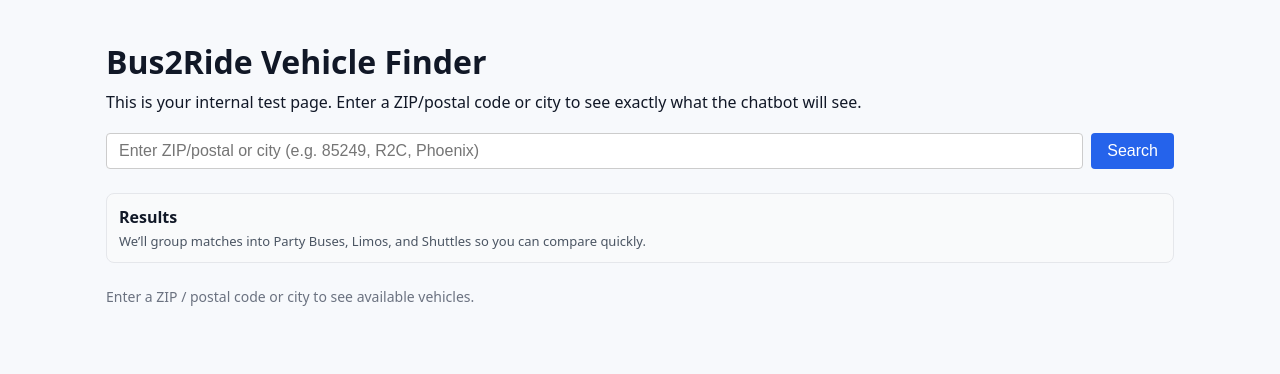
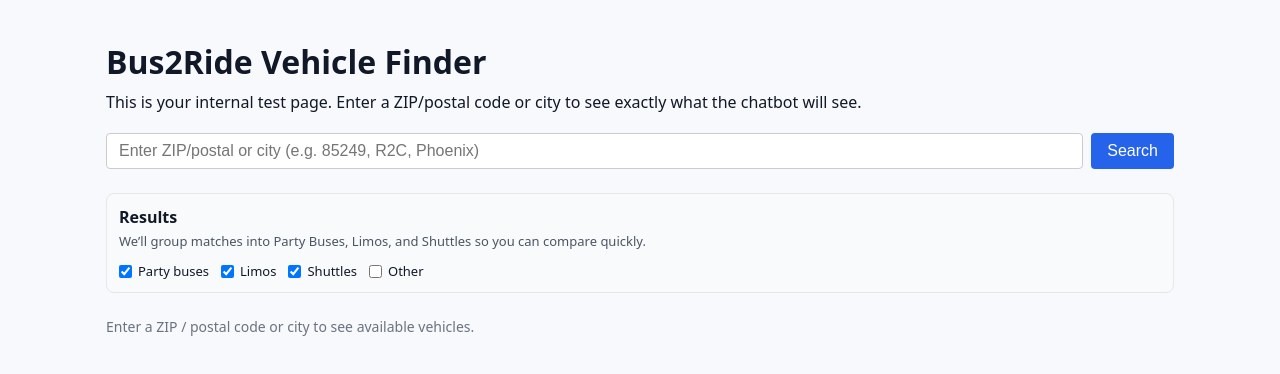
Before and after one commit to partybusexperts/bus2ride-chatbot-11-18-2025, a Next.js app: page / in a window 1280 px wide. Shown: the top 374 px of the page. Built offline with nearby package versions, Linux system fonts and the light colour scheme.

Commit message:
Add category visibility toggles

```diff
--- a/src/app/page.tsx
+++ b/src/app/page.tsx
@@ -71,6 +71,12 @@ export default function HomePage() {
   const [loading, setLoading] = useState(false);
   const [vehicles, setVehicles] = useState<Vehicle[]>([]);
   const [error, setError] = useState<string | null>(null);
+  const [visibleCategories, setVisibleCategories] = useState({
+    partyBuses: true,
+    limos: true,
+    shuttles: true,
+    others: false,
+  });
 
   async function handleSearch(e: React.FormEvent<HTMLFormElement>) {
     e.preventDefault();
@@ -157,6 +163,20 @@ export default function HomePage() {
     </div>
   );
 
+  const toggleCategory = (key: keyof typeof visibleCategories) => {
+    setVisibleCategories((prev) => ({
+      ...prev,
+      [key]: !prev[key],
+    }));
+  };
+
+  const categoryOptions: Array<{ key: keyof typeof visibleCategories; label: string }> = [
+    { key: 'partyBuses', label: 'Party buses' },
+    { key: 'limos', label: 'Limos' },
+    { key: 'shuttles', label: 'Shuttles' },
+    { key: 'others', label: 'Other' },
+  ];
+
   return (
     <main
       style={{
@@ -218,6 +238,27 @@ export default function HomePage() {
         <p style={{ fontSize: 13, color: '#4b5563', marginTop: 4 }}>
           We’ll group matches into Party Buses, Limos, and Shuttles so you can compare quickly.
         </p>
+        <div
+          style={{
+            display: 'flex',
+            flexWrap: 'wrap',
+            gap: 12,
+            marginTop: 12,
+            fontSize: 13,
+            color: '#111827',
+          }}
+        >
+          {categoryOptions.map(({ key, label }) => (
+            <label key={key} style={{ display: 'flex', alignItems: 'center', gap: 6 }}>
+              <input
+                type="checkbox"
+                checked={visibleCategories[key]}
+                onChange={() => toggleCategory(key)}
+              />
+              {label}
+            </label>
+          ))}
+        </div>
       </section>
 
       {error && (
@@ -237,11 +278,17 @@ export default function HomePage() {
             gap: 24,
           }}
         >
-          {partyBuses.length > 0 && renderColumn('Party Buses', partyBuses)}
-          {limos.length > 0 && renderColumn('Limos', limos)}
-          {shuttles.length > 0 && renderColumn('Shuttles', shuttles)}
-          {partyBuses.length === 0 && limos.length === 0 && shuttles.length === 0 &&
-            others.length > 0 && renderColumn('Other', others)}
+          {visibleCategories.partyBuses && partyBuses.length > 0 &&
+            renderColumn('Party Buses', partyBuses)}
+          {visibleCategories.limos && limos.length > 0 && renderColumn('Limos', limos)}
+          {visibleCategories.shuttles && shuttles.length > 0 && renderColumn('Shuttles', shuttles)}
+          {visibleCategories.others && others.length > 0 && renderColumn('Other', others)}
+          {!partyBuses.length && !limos.length && !shuttles.length && others.length > 0 &&
+            !visibleCategories.others && (
+              <div style={{ fontSize: 13, color: '#6b7280' }}>
+                All primary categories are hidden—enable “Other” or another checkbox to see matches.
+              </div>
+            )}
         </div>
       )}
     </main>
```
